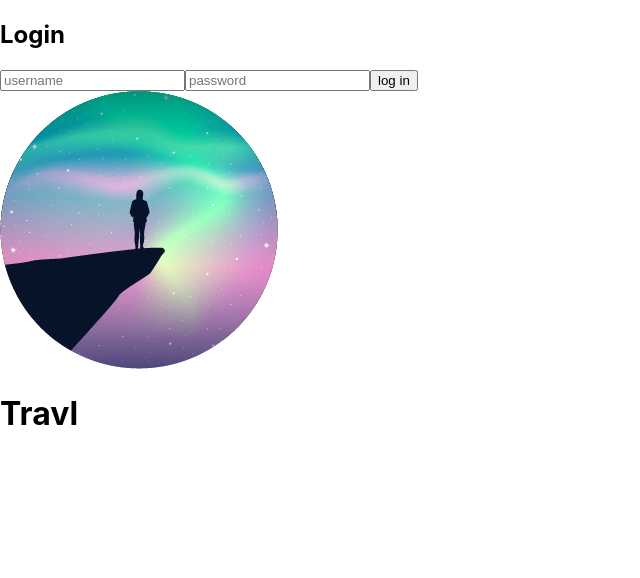
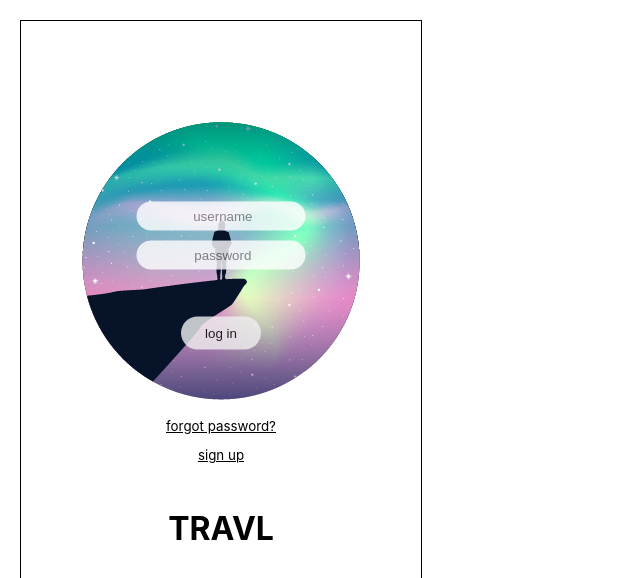
Before and after one commit to PierDavis/spec-capstone, a React (Create React App) app in the folder travl/: page /login in a window 1280 px wide. Shown: the top 578 px of the page, without its empty margins (0-640 px from the left). Built offline with nearby package versions, Linux system fonts and the light colour scheme.

Commit message:
two pages

```diff
--- a/travl/src/App.css
+++ b/travl/src/App.css
@@ -36,3 +36,192 @@
     transform: rotate(360deg);
   }
 }
+
+#id {
+  vertical-align: middle;
+}
+
+/* LOGIN IN PAGE CSS BELOW:  */
+
+/* .Login {
+  box-sizing: content-box;
+  width: 300px;
+  height: 400px;
+  border-style: groove;
+  border-width: 1pt;
+  border-color: #282c34;
+} */
+
+/* logo {
+  border-color: tomato;
+  border: 3px;
+} */
+
+/* img{
+  border: 5px solid #555;
+} */
+
+.outer {
+  position: relative;
+  display: grid;
+  grid-template: 1fr / 1fr;
+  place-items: center;
+  /* z-index: 1; */
+}
+.outer > * {
+  grid-column: 1 / 1;
+  grid-row: 1 / 1;
+}
+
+.outer {
+  width: 300px;
+  height: 550px;
+  border: 1pt solid black;
+  padding: 50px;
+  margin: 20px;
+}
+
+.innerone {
+  position: absolute;
+  top: 30%;
+  left: 50%;
+  transform: translate(-50%, -50%);
+  display: grid;
+  grid-template: 1fr / 1fr;
+  place-items: center;
+  opacity: 80%;
+  /* z-index: 2; */
+}
+
+.innertwo {
+  position: absolute;
+  top: 36%;
+  left: 50%;
+  transform: translate(-50%, -50%);
+  display: grid;
+  grid-template: 1fr / 1fr;
+  place-items: center;
+  opacity: 80%;
+  /* z-index: 2; */
+}
+
+.lower {
+  position: absolute;
+  top: 48%;
+  left: 50%;
+  transform: translate(-50%, -50%);
+  display: grid;
+  grid-template: 1fr / 1fr;
+  place-items: center;
+  opacity: 80%;
+}
+#log-in-form input {
+  border-radius: 50px;
+  width: 165px;
+  height: 27px;
+  border: none;
+  text-align: center;
+  color: black;
+}
+
+/* input[type=text],[type=password]{
+  border-radius: 50px;
+  width: 165px;
+  height: 27px;
+  border: none;
+  text-align: center;
+  color: black;
+} */
+
+button[type=log-in]{
+  border-radius: 50px;
+  width: 65px;
+  height: 30px;
+  border: none;
+  text-align: center;
+  color: black
+}
+
+.forgot-password-text {
+  display: grid;
+  place-items: center;
+  font-size: smaller;
+  text-align: center;
+}
+
+.sign-up-text {
+  display: grid;
+  place-items: center;
+  font-size: smaller;
+  text-align: center;
+}
+a {
+  color: black;
+}
+
+.brand {
+  display: grid;
+  grid-template: 1fr / 1fr;
+  place-items: center;
+  padding-top: 25px;
+  text-transform: uppercase;
+  font-size: xx-large;
+
+}
+
+/* SIGN UP PAGE CSS BELOW:  */
+
+#sign-up-form {
+  display: flex;
+  flex-direction: column;
+  align-items: center;
+  padding-top: 42px
+}
+
+#sign-up-form input {
+  margin: 5px;
+}
+.form-control {
+  color: black;
+  /* text-transform: uppercase; */
+  border-color: black;
+  border-width: 1px;
+  text-align: center;
+  border-radius: 50px;
+  width: 200px;
+  height: 27px;
+  border-spacing: 5px;
+
+}
+
+/* #sign-up-last-name {
+  color: tomato;
+  text-transform: uppercase;
+  border-radius: 25px;
+  border-color: black;
+  border-width: 1px;
+} */
+
+button[type=submit]{
+  border-radius: 50px;
+  width: 80px;
+  height: 33px;
+  border: none;
+  text-align: center;
+  color: black;
+  justify-content: center;
+  place-items: center;
+  align-items:center;
+  margin: 10px;
+
+}
+
+/* button {
+  position:absolute;
+  display: grid;
+  grid-template: 1fr / 1fr;
+  place-items: center;
+  align-items:center;
+  justify-content: center;
+  left: 40%;
+} */
--- a/travl/src/App.js
+++ b/travl/src/App.js
@@ -1,4 +1,4 @@
-import logo from './travlLogoAB.png';
+//import logo from './travlLogoAB.png';
 import './App.css';
 import Login from './components/Login';
 import SignUp from './components/SignUp';
@@ -18,8 +18,8 @@ function App() {
       </Routes>
 
 
-      <img src={logo} className="Travl-logo" alt="logo" />
-      <h1>Travl</h1>
+      {/* <img src={logo} className="Travl-logo" alt="logo" />
+      <h1>Travl</h1> */}
     </div>
   );
 }
--- a/travl/src/components/Login.js
+++ b/travl/src/components/Login.js
@@ -1,5 +1,6 @@
 import React from 'react';
 import {useFormik} from 'formik'
+import logo from '../travlLogoAB.png';
 
 function Login() {
     const initialValues = {
@@ -28,24 +29,42 @@ function Login() {
         validate
     })
 
-    return <div>
-        <h2>Login</h2>
-        <form onSubmit={formik.handleSubmit}>
+    return <div className="outer">
+        <form id='log-in-form' onSubmit={formik.handleSubmit}>
+        <img src={logo} className="Travl-logo" alt="logo" />
+
+            <div className="innerone">
             <input
             type="text"
             name="username"
             onChange={formik.handleChange}
             value={formik.values.username}
-            placeholder='username'
+            placeholder=' username'
             />
+            </div>
+
+            <div className="innertwo">
             <input
             type="password"
             name="password"
             onChange={formik.handleChange}
             value={formik.values.password}
-            placeholder='password'
+            placeholder=' password'
             />
-            <button type='log in' disabled={!formik.isValid}>log in</button>
+            </div>
+            <div class="lower">
+            <button type='submit' disabled={!formik.isValid}>log in</button>
+            </div>
+            <div>
+            <p  className="forgot-password-text">
+                <a href="#">forgot password?</a>
+            </p>
+            <p  className="sign-up-text">
+                <a href="#">sign up</a>
+            </p>
+
+        </div>
+      <footer><h1 class="brand">Travl</h1></footer>
         </form>
     </div>;
 }
--- a/travl/src/components/SignUp.js
+++ b/travl/src/components/SignUp.js
@@ -38,52 +38,73 @@ function SignUp() {
         validate
 })
 
-    return <div>
-        <h2>Sign Up</h2>
-        <form onSubmit={formik.handleSubmit}>
+    return <div class="outer">
+
+        <form id='sign-up-form' onSubmit={formik.handleSubmit}>
+         {/* <div className='form-group'>  */}
          <input
          type="text"
-         name="first name"
+         className="form-control"
+         //name="first name"
          onChange={formik.handleChange}
          value={formik.values.firstName}
          placeholder='first name'
          />
+         {/* </div>
+         <div className='form-group'>  */}
          <input
+         id="sign-up-last-name"
          type="text"
-         name="last name"
+         className="form-control"
+         //name="last name"
          onChange={formik.handleChange}
          value={formik.values.lastName}
          placeholder='last name'
          />
+         {/* </div>
+         <div className='form-group'>  */}
          <input
-         type="text"
-         name="email"
+         type="email"
+         className="form-control"
+         //name="email"
          onChange={formik.handleChange}
          value={formik.values.email}
          placeholder='email'
          />
+         {/* </div>
+         <div className='form-group'>  */}
          <input
          type="text"
-         name="username"
+         className="form-control"
+         //name="username"
          onChange={formik.handleChange}
          value={formik.values.username}
          placeholder='username'
          />
+         {/* </div>
+         <div className='form-group'>  */}
          <input
          type="password"
-         name="password"
+         className="form-control"
+         //name="password"
          onChange={formik.handleChange}
          value={formik.values.password}
          placeholder='password'
-         /><input
+         />
+         {/* </div>
+         <div className='form-group'>  */}
+         <input
          type="password"
-         name="Confirmpassword"
+         className="form-control"
+         //name="Confirmpassword"
          onChange={formik.handleChange}
          value={formik.values.password}
          placeholder='confirm password'
          />
-         <button type='create' disabled={!formik.isValid}>create</button>
+         {/* </div> */}
 
+         <button type='submit' disabled={!formik.isValid}>create</button>
+         <footer><h1 class="brand">Travl</h1></footer>
     </form>
     <div>
         {formik.errors.firstName ? <div>{formik.errors.firstName}</div> : null}
```
Also changed, not shown: 1 other file (tests, documents, lock files or other folders).
